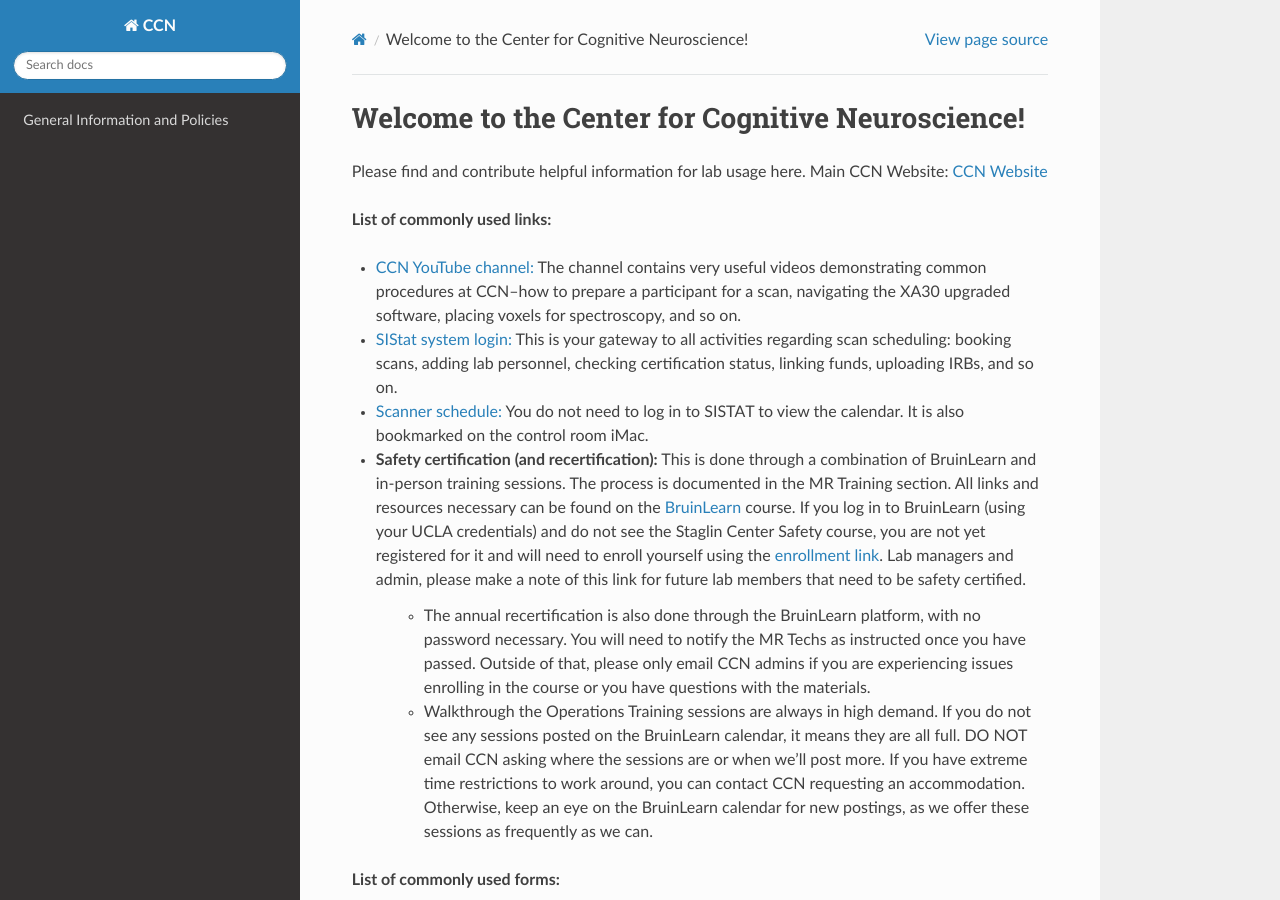
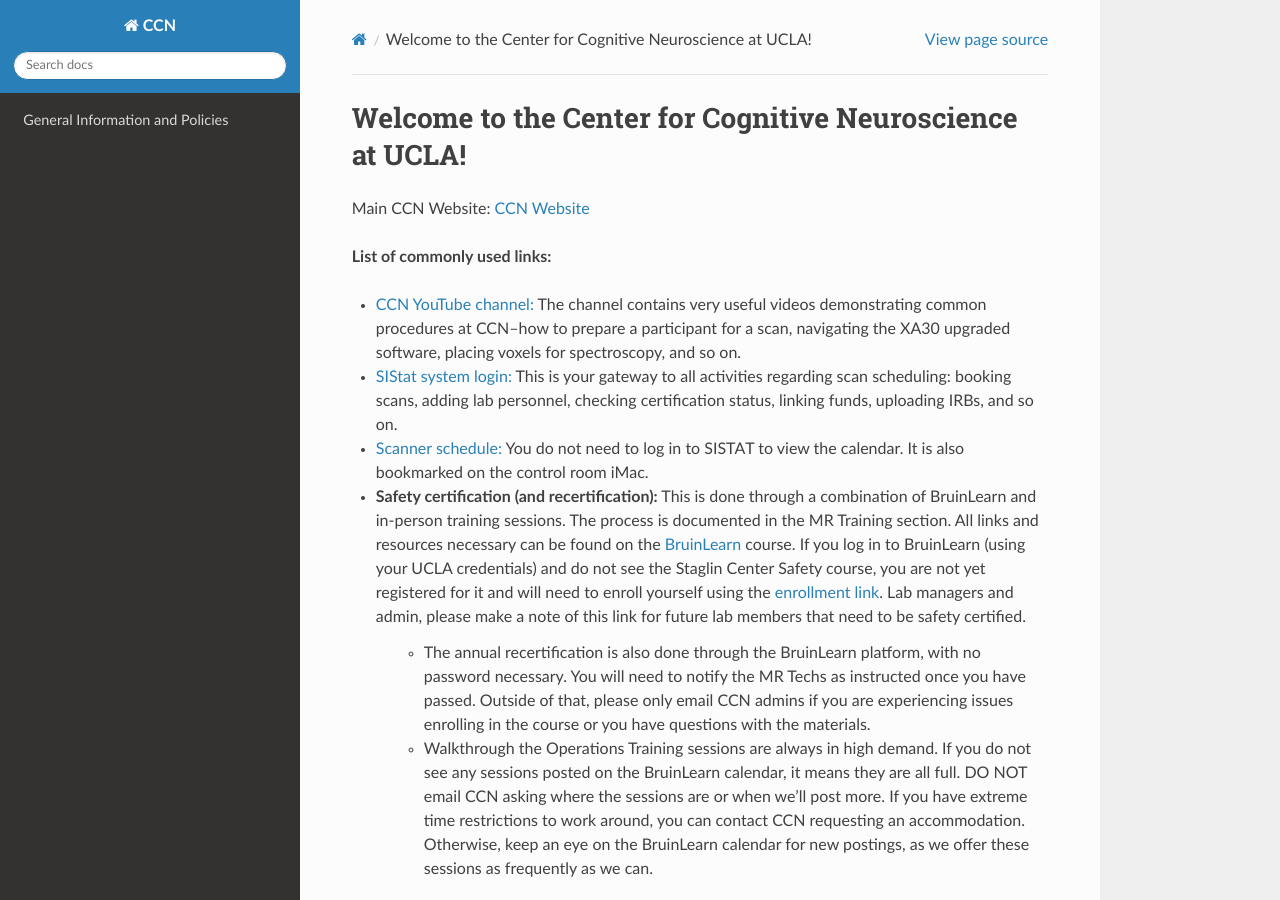
Before and after one commit to jpontanares-ccn/CCN, a Sphinx documentation site: the page built from docs/source/index.rst, in a window 1280 px wide and 900 px high. Built offline with Sphinx 7.4.7 and the Read the Docs theme 3.1.0, drawn with Linux system fonts in a browser that asks for light colours.

Commit message:
Update index.rst

```diff
--- a/docs/source/index.rst
+++ b/docs/source/index.rst
@@ -1,7 +1,6 @@
-Welcome to the Center for Cognitive Neuroscience!
+Welcome to the Center for Cognitive Neuroscience at UCLA!
 ===================================
 
-Please find and contribute helpful information for lab usage here.
 Main CCN Website: `CCN Website <https://staglincenterforcogneuro.semel.ucla.edu/>`_
 
 **List of commonly used links:**
```
